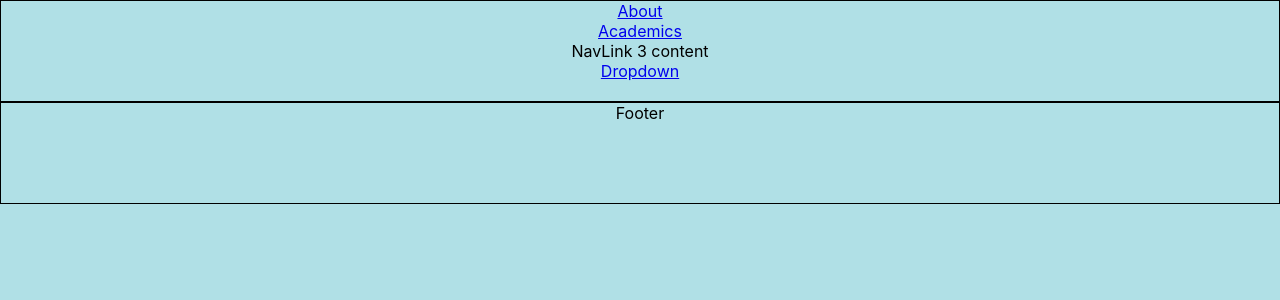
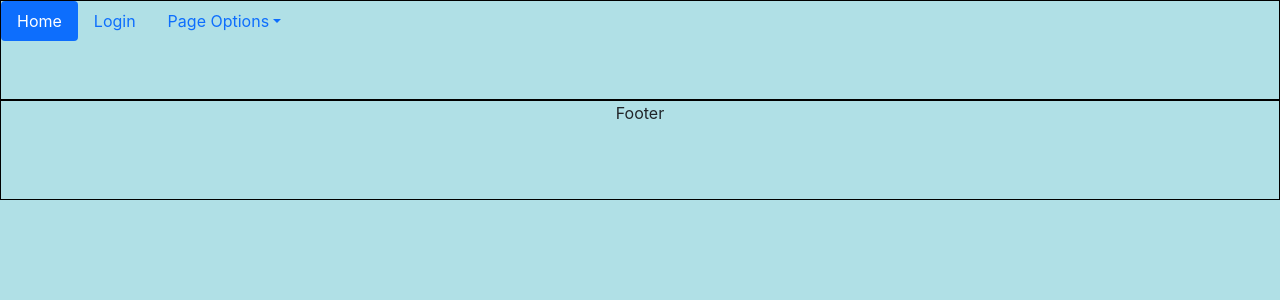
Before and after one commit to ucmo-cs/Team-JusticeLeague_Sprint2022, a React (Create React App) app in the folder ReactJSapp/: page /read in a window 1280 px wide. Shown: the top 300 px of the page. Built offline with nearby package versions, Linux system fonts and the light colour scheme.

Commit message:
GA Meeting
- fixed css on header navbar
- renamed navbar elements

Needed:
* Navbar elements need mapped to their unique html path

```diff
--- a/ReactJSapp/public/index.html
+++ b/ReactJSapp/public/index.html
@@ -1,6 +1,7 @@
 <!DOCTYPE html>
 <html lang="en">
   <head>
+    <link href="https://cdn.jsdelivr.net/npm/bootstrap@5.1.3/dist/css/bootstrap.min.css" rel="stylesheet" integrity="sha384-1BmE4kWBq78iYhFldvKuhfTAU6auU8tT94WrHftjDbrCEXSU1oBoqyl2QvZ6jIW3" crossorigin="anonymous">
     <meta charset="utf-8" />
     <link rel="icon" href="%PUBLIC_URL%/favicon.ico" />
     <meta name="viewport" content="width=device-width, initial-scale=1" />
--- a/ReactJSapp/src/components/Menu.js
+++ b/ReactJSapp/src/components/Menu.js
@@ -15,22 +15,22 @@ const Menu = () => {
         <Nav variant="pills" activeKey="1" onSelect={handleSelect}>
             <Nav.Item>
                 <Nav.Link eventKey="1" href="#/home">
-                    About
+                    Home
                 </Nav.Link>
             </Nav.Item>
             <Nav.Item>
                 <Nav.Link eventKey="2" title="Item">
-                    Academics
+                    Login
                 </Nav.Link>
             </Nav.Item>
-            <Nav.Item>
+            {/* <Nav.Item>
                 <Nav.Link eventKey="3" disabled>
-                    NavLink 3 content
+                    Page Options
                 </Nav.Link>
-            </Nav.Item>
-            <NavDropdown title="Dropdown" id="nav-dropdown">
-                <NavDropdown.Item eventKey="4.1">Action</NavDropdown.Item>
-                <NavDropdown.Item eventKey="4.2">Another action</NavDropdown.Item>
+            </Nav.Item> */}
+            <NavDropdown title="Page Options" id="nav-dropdown">
+                <NavDropdown.Item eventKey="4.1">List Pages</NavDropdown.Item>
+                <NavDropdown.Item eventKey="4.2">Create Page</NavDropdown.Item>
                 <NavDropdown.Item eventKey="4.3">Something else here</NavDropdown.Item>
                 <NavDropdown.Divider />
                 <NavDropdown.Item eventKey="4.4">Separated link</NavDropdown.Item>
--- a/ReactJSapp/src/pages/LoginPage.js
+++ b/ReactJSapp/src/pages/LoginPage.js
@@ -1,4 +1,5 @@
 import React from 'react';
+import {Routes, Router} from 'react-router-dom';
 
 /*const LoginPageList = styled.div`
   margin: 20px 0px 0px 0px;
@@ -11,7 +12,9 @@ const LoginPage = () => {
     return (
         <div>
             Login page
+            <p></p>
         </div>
+
         // old code building a login form page below
         /*<LoginPageList>
             Login page
```
